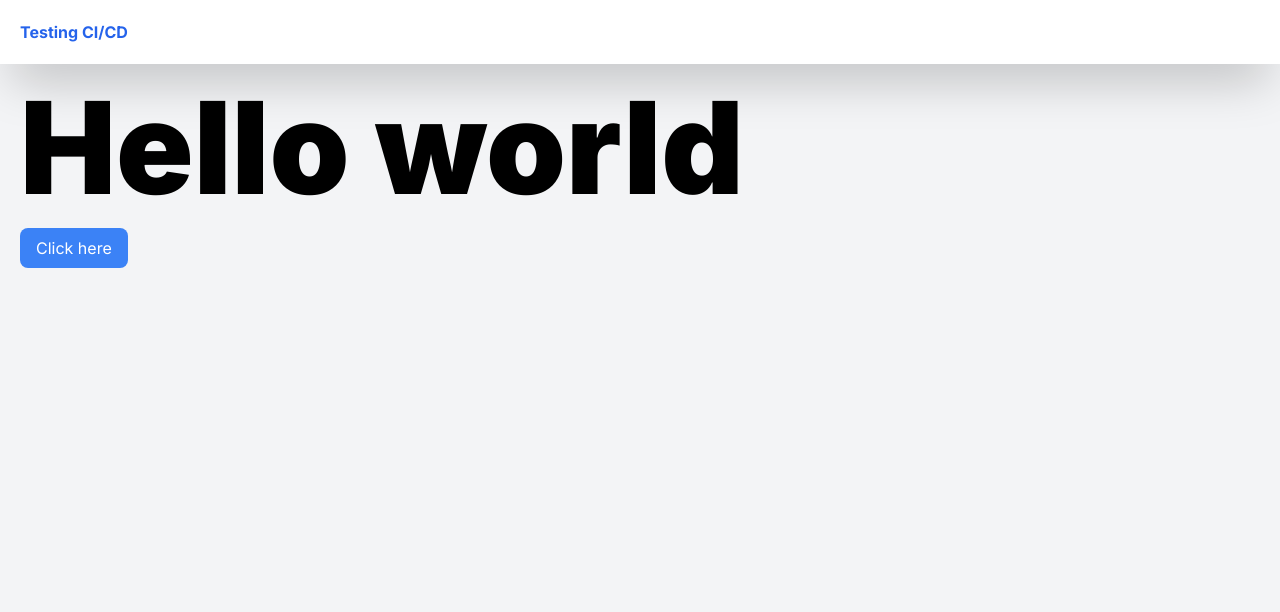
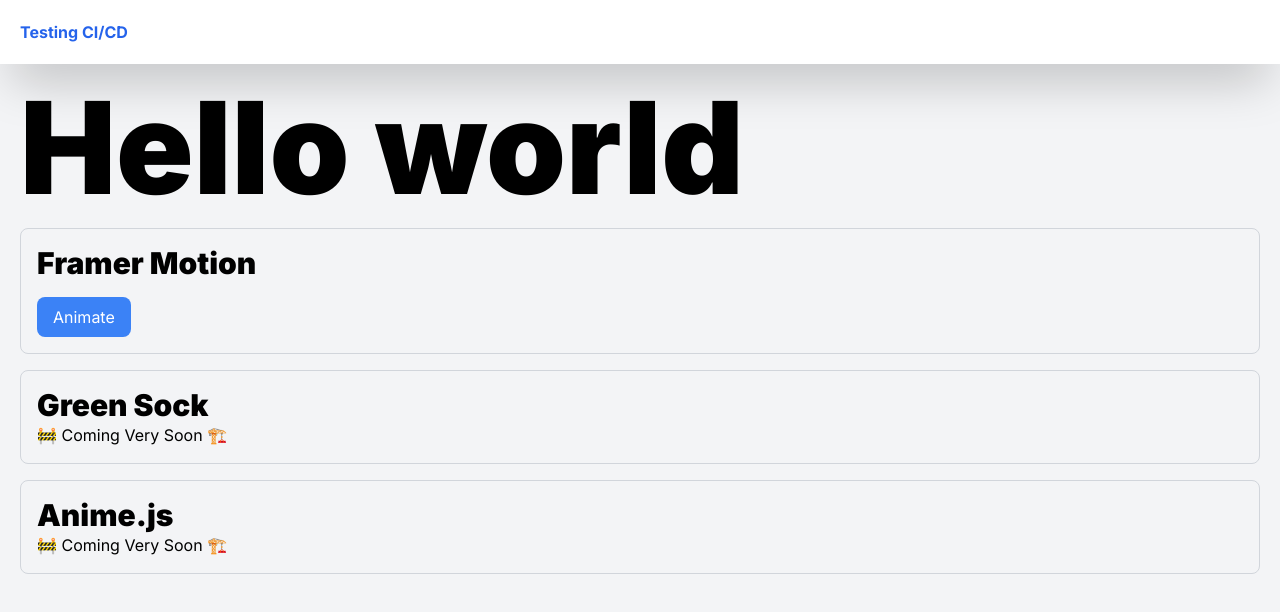
Before and after one commit to electrolyte-orb/testing-ci-cd, a React (Vite) app: page / in a window 1280 px wide. Shown: the top 612 px of the page. Built offline with nearby package versions, Linux system fonts and the light colour scheme.

Commit message:
added sections for different animations

```diff
--- a/src/App.tsx
+++ b/src/App.tsx
@@ -1,42 +1,23 @@
-import { Navbar } from "@components";
-import { motion, AnimatePresence } from "framer-motion";
-import { useState } from "react";
+import { Navbar, Framer, Gsap, Anime } from "@components";
 
 function App() {
-  const [isVisible, setVisible] = useState(false);
   return (
     <>
       <Navbar />
       <section className="p-5">
         <h1 className="text-6xl lg:text-9xl font-black">Hello world</h1>
-        <button
-          onClick={() => setVisible((visiblity) => !visiblity)}
-          className="mt-4 px-4 py-2 bg-blue-500 text-white rounded-lg hover:bg-blue-600 transition-colors"
-        >
-          Click here
-        </button>
-        <AnimatePresence>
-          {isVisible && (
-            <motion.div
-              initial={{
-                scale: "0%",
-                translateX: "-50%",
-                translateY: "-50%",
-              }}
-              transition={{ type: "tween" }}
-              animate={{ scale: "100%" }}
-              exit={{ scale: "0%" }}
-              className="fixed top-1/2 left-1/2 h-96 w-[calc(100vw-60px)] bg-white shadow-2xl rounded-3xl border-gray-300 border p-4"
-            >
-              <button
-                onClick={() => setVisible((visiblity) => !visiblity)}
-                className="px-4 py-2 bg-red-500 text-white rounded-lg hover:bg-red-600 transition-colors"
-              >
-                Close
-              </button>
-            </motion.div>
-          )}
-        </AnimatePresence>
+        <div className="border border-gray-300 p-4 rounded-lg mt-4">
+          <h1 className="text-3xl font-black">Framer Motion</h1>
+          <Framer />
+        </div>
+        <div className="border border-gray-300 p-4 rounded-lg mt-4">
+          <h1 className="text-3xl font-black">Green Sock</h1>
+          <Gsap />
+        </div>
+        <div className="border border-gray-300 p-4 rounded-lg mt-4">
+          <h1 className="text-3xl font-black">Anime.js</h1>
+          <Anime />
+        </div>
       </section>
     </>
   );
--- /dev/null
+++ b/src/components/Anime.tsx
@@ -0,0 +1,3 @@
+export default function Anime() {
+   return <div>🚧 Coming Very Soon 🏗️</div>;
+ }
--- /dev/null
+++ b/src/components/Framer.tsx
@@ -0,0 +1,39 @@
+import { motion, AnimatePresence } from "framer-motion";
+import { useState } from "react";
+
+export default function Framer() {
+  const [isVisible, setVisible] = useState(false);
+
+  return (
+    <>
+      <button
+        onClick={() => setVisible((visiblity) => !visiblity)}
+        className="mt-4 px-4 py-2 bg-blue-500 text-white rounded-lg hover:bg-blue-600 transition-colors"
+      >
+        Animate
+      </button>
+      <AnimatePresence>
+        {isVisible && (
+          <motion.div
+            initial={{
+              scale: "0%",
+              translateX: "-50%",
+              translateY: "-50%",
+            }}
+            transition={{ type: "tween" }}
+            animate={{ scale: "100%" }}
+            exit={{ scale: "0%" }}
+            className="fixed top-1/2 left-1/2 h-96 w-[calc(100vw-60px)] bg-white shadow-2xl rounded-3xl border-gray-300 border p-4"
+          >
+            <button
+              onClick={() => setVisible((visiblity) => !visiblity)}
+              className="px-4 py-2 bg-red-500 text-white rounded-lg hover:bg-red-600 transition-colors"
+            >
+              Close
+            </button>
+          </motion.div>
+        )}
+      </AnimatePresence>
+    </>
+  );
+}
--- /dev/null
+++ b/src/components/Gsap.tsx
@@ -0,0 +1,3 @@
+export default function Gsap() {
+  return <div>🚧 Coming Very Soon 🏗️</div>;
+}
--- a/src/components/index.ts
+++ b/src/components/index.ts
@@ -1 +1,4 @@
-export { default as Navbar } from './Navbar';
+export { default as Navbar } from "./Navbar";
+export { default as Framer } from "./Framer";
+export { default as Gsap } from "./Gsap";
+export { default as Anime } from "./Anime";
```
